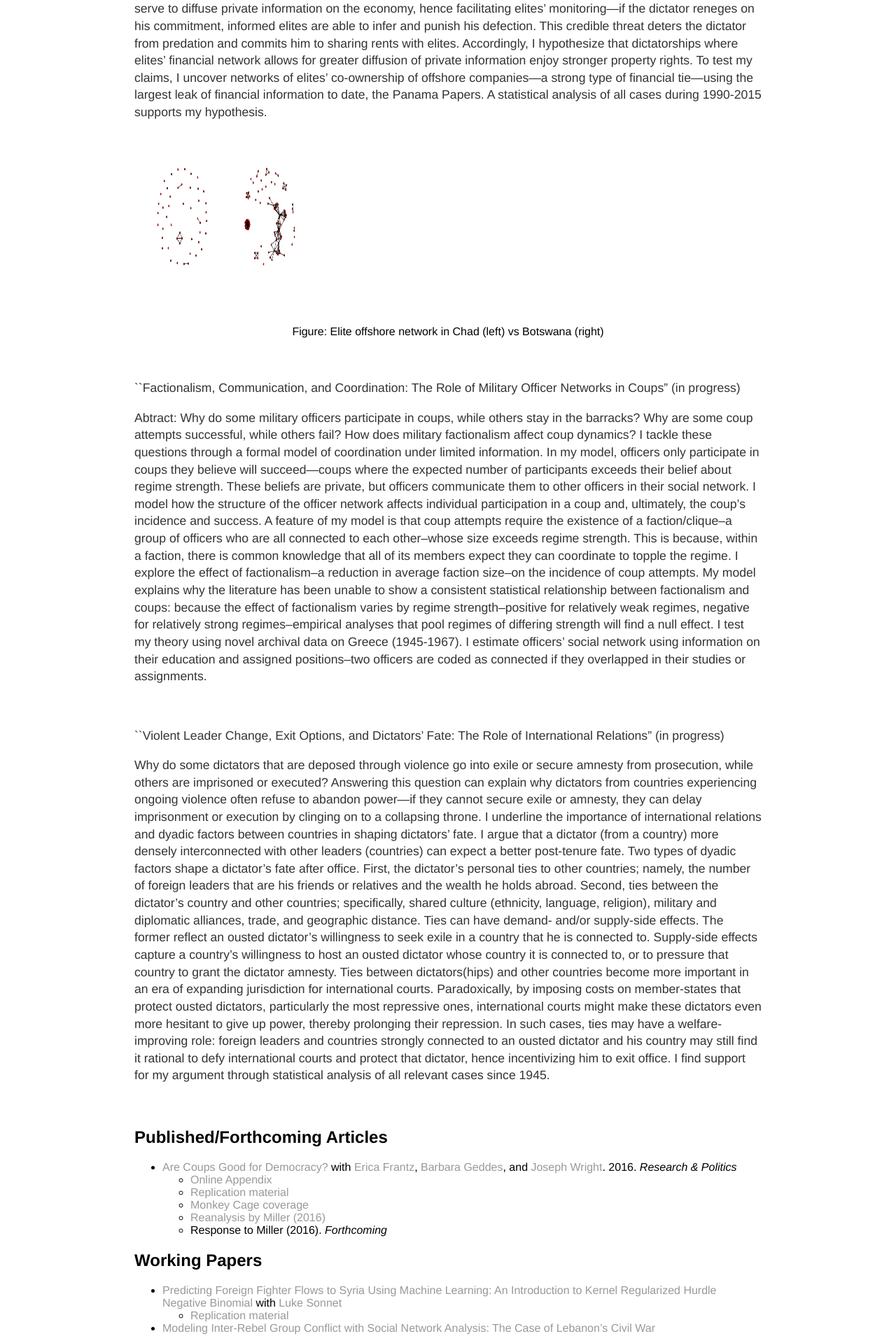
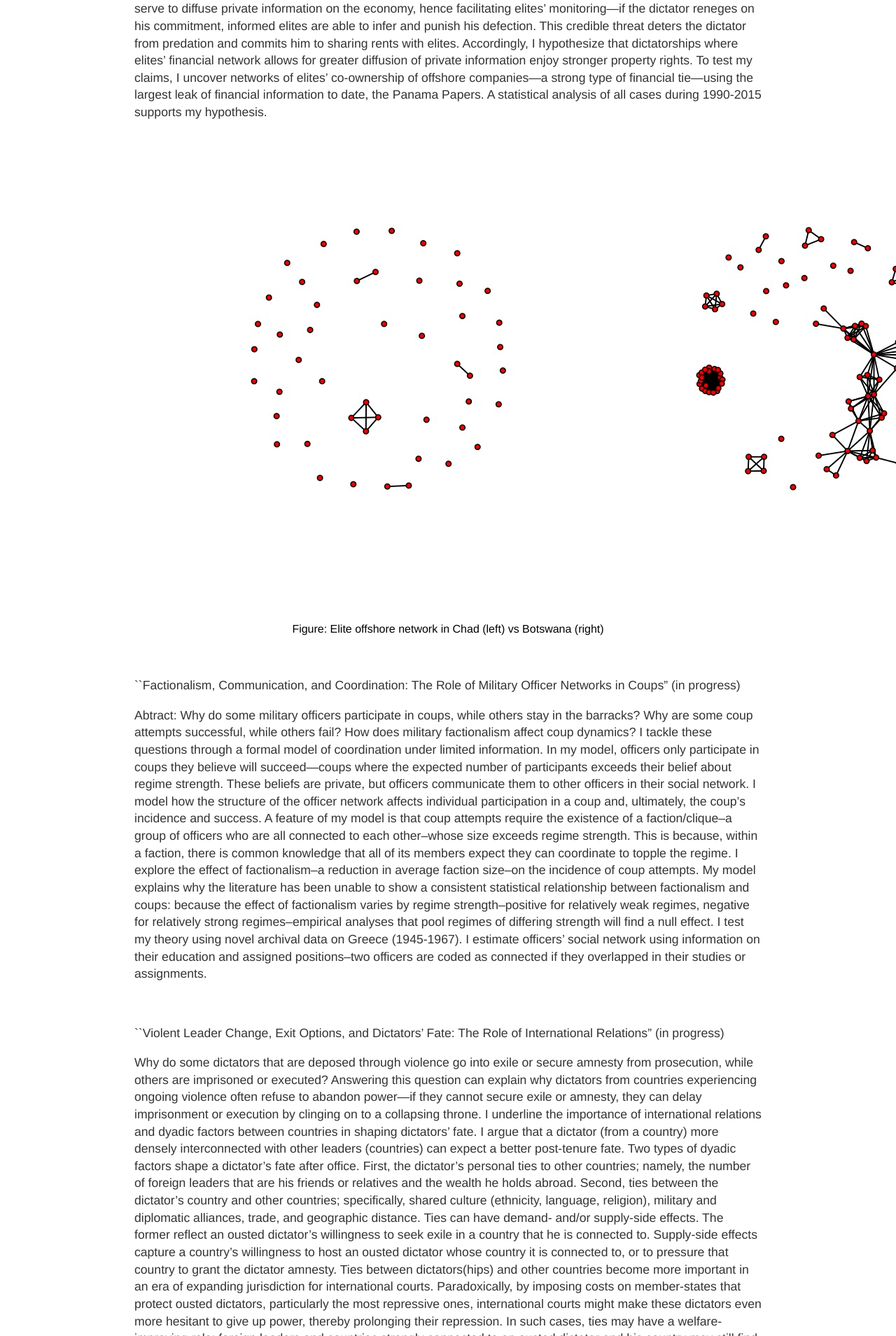
Before and after one commit to georgederpa/georgederpa, a Jekyll site: the page built from research/index.md, in a window 1280 px wide. Shown: the part 311-2220 px from the top of the page at 70% size. Built offline with Jekyll 4.4.1, drawn with Linux system fonts in a browser that asks for light colours; our own code applies the rules of GitHub Pages for plain Markdown files.

Commit message:
change graph params

```diff
--- a/research/index.md
+++ b/research/index.md
@@ -4,7 +4,7 @@
 
 Abstract: A large literature argues that dictatorships can achieve high levels of economic growth if dictators can commit to not expropriate elites. Extant research has focused on the role of formal institutions—legislatures and parties—in helping elites constrain dictators’ predation. I complement this literature by documenting the role of an informal institution, financial networks, in constraining the dictator. I argue that dense financial ties among elites serve to diffuse private information on the economy, hence facilitating elites’ monitoring—if the dictator reneges on his commitment, informed elites are able to infer and punish his defection. This credible threat deters the dictator from predation and commits him to sharing rents with elites. Accordingly, I hypothesize that dictatorships where elites’ financial network allows for greater diffusion of private information enjoy stronger property rights. To test my claims, I uncover networks of elites’ co-ownership of offshore companies—a strong type of financial tie—using the largest leak of financial information to date, the Panama Papers. A statistical analysis of all cases during 1990-2015 supports my hypothesis.
 
-![Chad vs. Botswana Network](/research/chadVSbotswana.png){: align=“center” height="250px" width="250px"}
+![Chad vs. Botswana Network](/research/chadVSbotswana.png){: align=“center” height=“10px" width=“10px"}
 <center>Figure: Elite offshore network in Chad (left) vs Botswana (right)</center>
 
 <br>
```
